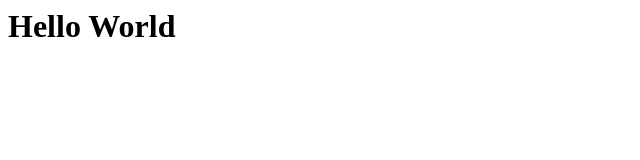
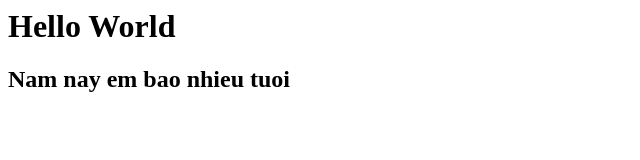
Before and after one commit to ngvan98/HelloWorld, a plain HTML site: page index.html in a window 1280 px wide. Shown: the whole page, without its empty margins (0-640 px from the left). Drawn offline with Linux system fonts and the light colour scheme.

Commit message:
Update index.html

```diff
--- a/index.html
+++ b/index.html
@@ -1 +1,2 @@
 <h1>Hello World</h1>
+<h2>Nam nay em bao nhieu tuoi </h2>
```
